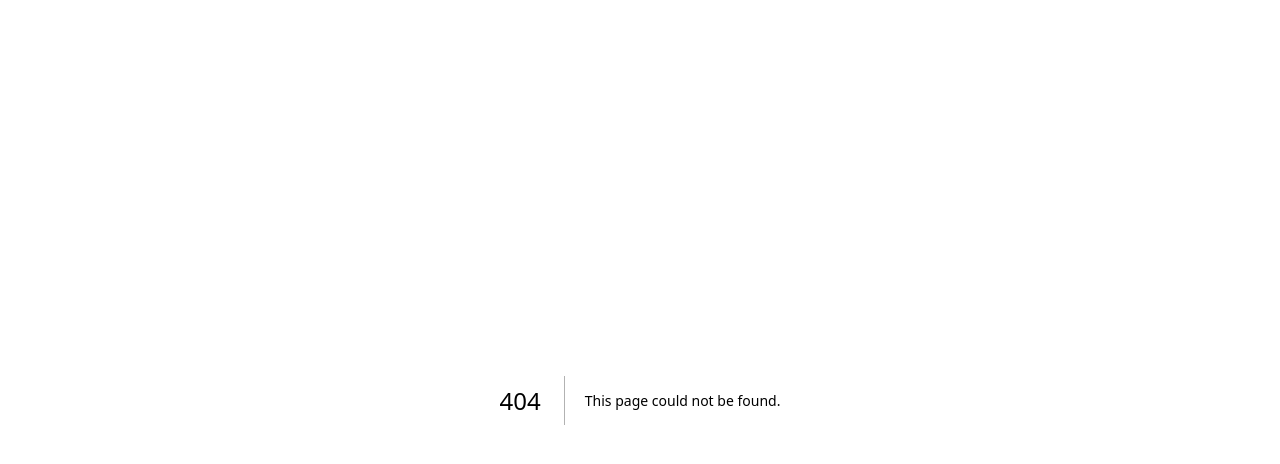
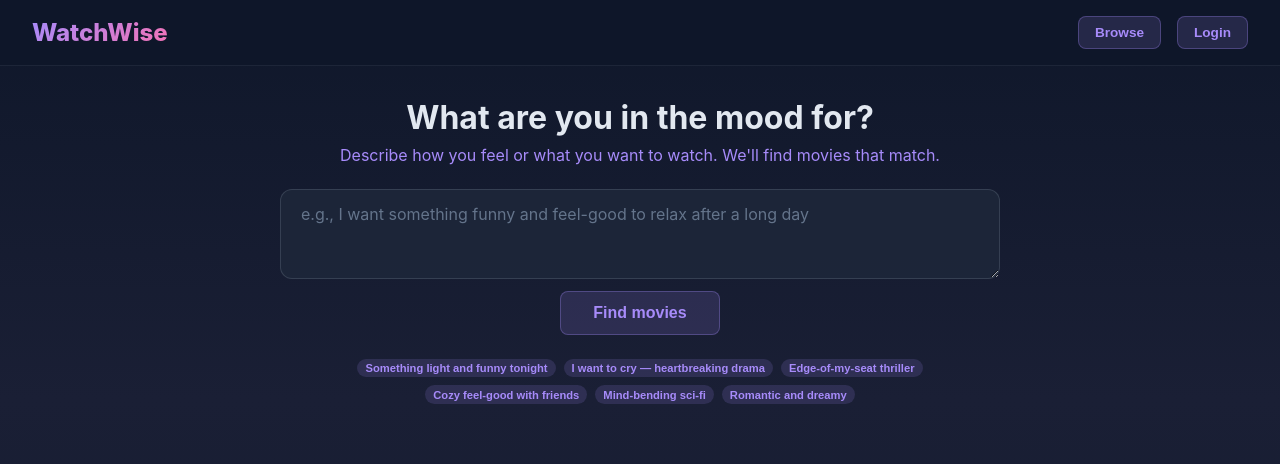
Before and after one commit to Mohamed-Ali-4/movie-recommendation-nextjs, a Next.js app: page /mood in a window 1280 px wide. Before the commit this address had no page. Shown: the top 464 px of the page. Built offline with nearby package versions, Linux system fonts and the light colour scheme.

Commit message:
Add /mood page for free-text mood-based recommendations
Public page that posts a mood description to
/api/recommendations/mood and renders the TMDB results in a grid.
Reuses Movies.css styling for visual consistency.

```diff
--- /dev/null
+++ b/src/app/mood/page.js
@@ -0,0 +1,174 @@
+'use client';
+
+import { useState } from 'react';
+import { useRouter } from 'next/navigation';
+import { motion, AnimatePresence } from 'framer-motion';
+import API from '@/lib/api';
+import '@/styles/Movies.css';
+
+const MOOD_SUGGESTIONS = [
+  'Something light and funny tonight',
+  'I want to cry — heartbreaking drama',
+  'Edge-of-my-seat thriller',
+  'Cozy feel-good with friends',
+  'Mind-bending sci-fi',
+  'Romantic and dreamy'
+];
+
+export default function MoodPage() {
+  const [mood, setMood] = useState('');
+  const [loading, setLoading] = useState(false);
+  const [result, setResult] = useState(null);
+  const [error, setError] = useState('');
+  const router = useRouter();
+
+  const submit = async (text) => {
+    const value = (text ?? mood).trim();
+    if (value.length < 2) {
+      setError('Tell us a bit more about your mood.');
+      return;
+    }
+    setError('');
+    setLoading(true);
+    try {
+      const res = await API.post('/recommendations/mood', { mood: value });
+      setResult(res.data);
+    } catch (err) {
+      console.error('Mood request failed:', err);
+      setError(err.response?.data?.message || 'Something went wrong. Try again.');
+      setResult(null);
+    } finally {
+      setLoading(false);
+    }
+  };
+
+  const handleSubmit = (e) => {
+    e.preventDefault();
+    submit();
+  };
+
+  const pickSuggestion = (text) => {
+    setMood(text);
+    submit(text);
+  };
+
+  return (
+    <div className="movies-container">
+      <nav className="navbar">
+        <h1>WatchWise</h1>
+        <div className="nav-right">
+          <button className="nav-btn" onClick={() => router.push('/movies')}>Browse</button>
+          <button className="nav-btn" onClick={() => router.push('/auth/login')}>Login</button>
+        </div>
+      </nav>
+
+      <div className="content" style={{ paddingTop: 32 }}>
+        <motion.div
+          initial={{ opacity: 0, y: 8 }}
+          animate={{ opacity: 1, y: 0 }}
+          style={{ maxWidth: 720, margin: '0 auto', textAlign: 'center' }}
+        >
+          <h2 className="section-title" style={{ fontSize: '2rem', marginBottom: 8 }}>
+            What are you in the mood for?
+          </h2>
+          <p style={{ color: '#a78bfa', marginBottom: 24 }}>
+            Describe how you feel or what you want to watch. We'll find movies that match.
+          </p>
+
+          <form onSubmit={handleSubmit} style={{ display: 'flex', flexDirection: 'column', gap: 12 }}>
+            <textarea
+              className="search-input"
+              placeholder="e.g., I want something funny and feel-good to relax after a long day"
+              value={mood}
+              onChange={(e) => setMood(e.target.value)}
+              rows={3}
+              maxLength={500}
+              style={{ width: '100%', resize: 'vertical', fontFamily: 'inherit' }}
+            />
+            <button
+              type="submit"
+              className="nav-btn"
+              disabled={loading}
+              style={{ alignSelf: 'center', padding: '12px 32px', fontSize: '1rem' }}
+            >
+              {loading ? 'Finding movies…' : 'Find movies'}
+            </button>
+          </form>
+
+          {error && (
+            <p style={{ color: '#f87171', marginTop: 12 }}>{error}</p>
+          )}
+
+          <div style={{ marginTop: 24, display: 'flex', flexWrap: 'wrap', gap: 8, justifyContent: 'center' }}>
+            {MOOD_SUGGESTIONS.map(s => (
+              <button
+                key={s}
+                type="button"
+                onClick={() => pickSuggestion(s)}
+                disabled={loading}
+                className="genre-tag"
+                style={{ cursor: 'pointer', border: 'none', background: 'rgba(167, 139, 250, 0.15)' }}
+              >
+                {s}
+              </button>
+            ))}
+          </div>
+        </motion.div>
+
+        <AnimatePresence>
+          {result && (
+            <motion.div
+              key={result.mood}
+              initial={{ opacity: 0, y: 12 }}
+              animate={{ opacity: 1, y: 0 }}
+              exit={{ opacity: 0 }}
+              style={{ marginTop: 48 }}
+            >
+              <h3 className="section-title" style={{ marginBottom: 16 }}>
+                Picks for &ldquo;{result.mood}&rdquo;
+                {result.matchedGenres?.length > 0 && (
+                  <span style={{ fontSize: '0.85rem', color: '#a78bfa', marginLeft: 12, fontWeight: 'normal' }}>
+                    ({result.matchedGenres.join(', ')})
+                  </span>
+                )}
+              </h3>
+
+              {result.results.length === 0 ? (
+                <div className="no-results"><p>No matches found. Try rephrasing your mood.</p></div>
+              ) : (
+                <div className="movies-grid">
+                  {result.results.map(movie => (
+                    <motion.div
+                      key={movie.tmdbId}
+                      className="movie-card"
+                      whileHover={{ scale: 1.03 }}
+                      whileTap={{ scale: 0.98 }}
+                    >
+                      <div className="movie-poster">
+                        <img
+                          src={movie.poster_url || 'https://via.placeholder.com/300x450?text=No+Poster'}
+                          alt={movie.title}
+                          onError={(e) => { e.target.src = 'https://via.placeholder.com/300x450?text=No+Poster'; }}
+                        />
+                      </div>
+                      <div className="movie-info">
+                        <h3>{movie.title}</h3>
+                        <div className="movie-rating">Rating: {movie.rating}/10</div>
+                        <div className="movie-year">{movie.release_year}</div>
+                        <div className="movie-genres">
+                          {movie.genre?.slice(0, 2).map(g => (
+                            <span key={g} className="genre-tag">{g}</span>
+                          ))}
+                        </div>
+                      </div>
+                    </motion.div>
+                  ))}
+                </div>
+              )}
+            </motion.div>
+          )}
+        </AnimatePresence>
+      </div>
+    </div>
+  );
+}
```
